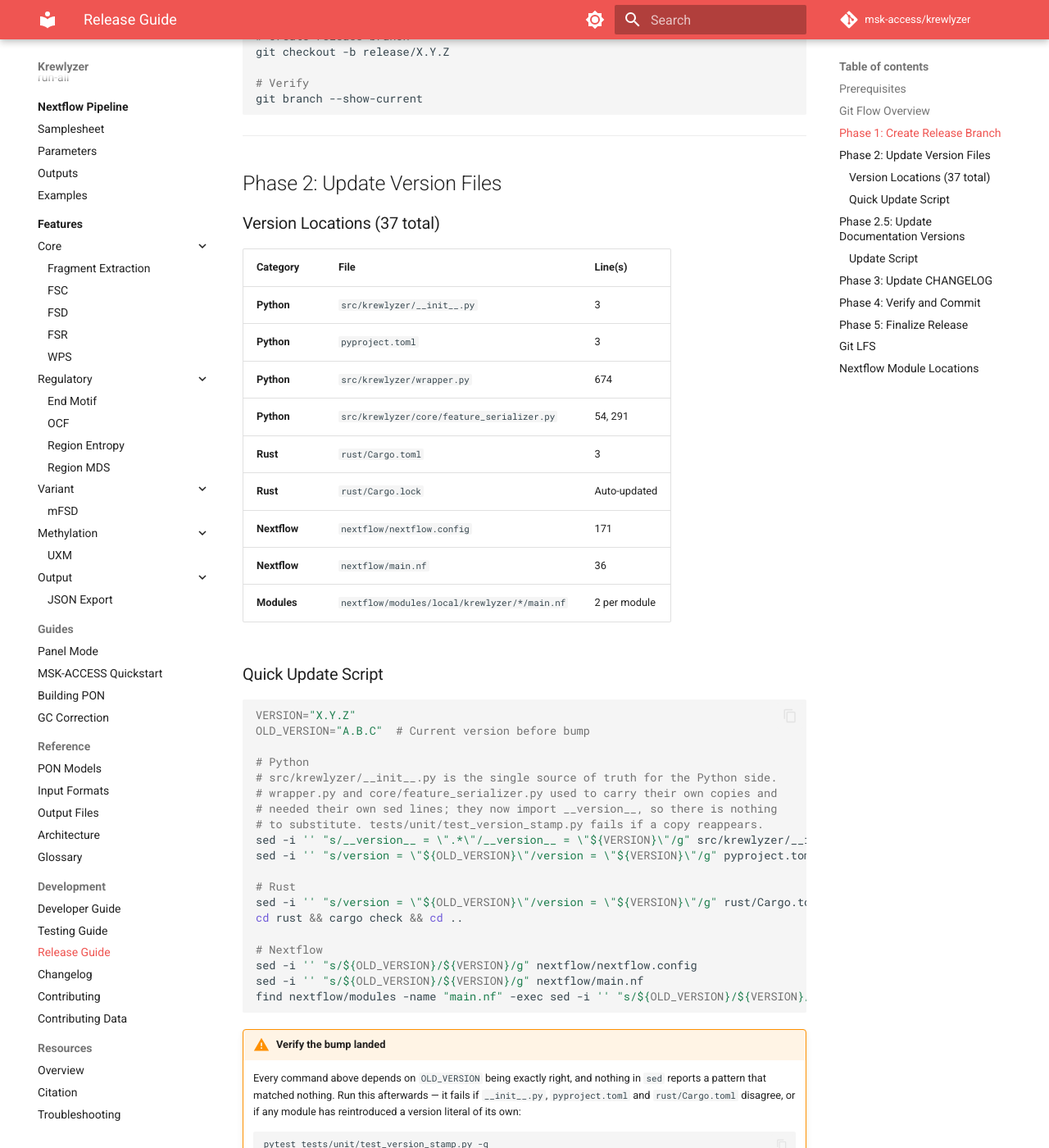
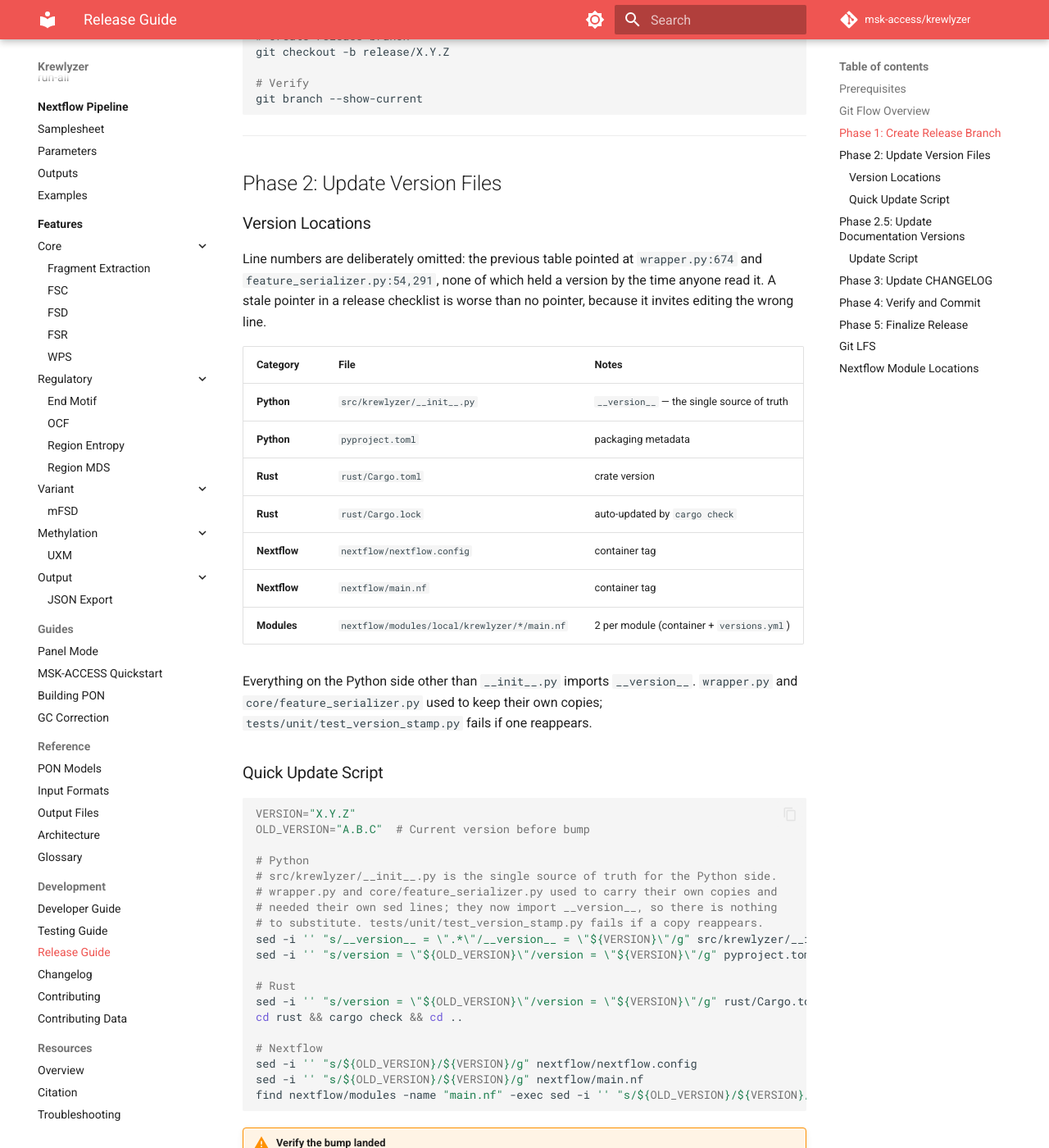
Before and after one commit to msk-access/krewlyzer, an MkDocs documentation site: the page built from docs/development/release-guide.md, in a window 1280 px wide and 1400 px high, scrolled down 1037 px. Shown: the whole window at 82% size. Built offline with MkDocs 1.6.1 and Material for MkDocs 9.7.7, drawn with Linux system fonts in a browser that asks for light colours; comment, search, counter and statistics services are not loaded; the version menu is left out.

Commit message:
docs(release): drop stale version line numbers from the location table
The table pointed at wrapper.py:674 and feature_serializer.py:54,291.
None of the three held a version -- wrapper.py's copy was at 1008, and
the serializer's at 76 and 319. A stale pointer in a checklist is worse
than none: it invites editing whatever now sits on that line.

Replaced with file-level entries plus what each one is for, and a note
that everything on the Python side other than __init__.py imports
__version__.

Co-Authored-By: Claude Fable 5 <noreply@anthropic.com>

```diff
--- a/docs/development/release-guide.md
+++ b/docs/development/release-guide.md
@@ -49,19 +49,26 @@ git branch --show-current
 
 ## Phase 2: Update Version Files
 
-### Version Locations (37 total)
+### Version Locations
 
-| Category | File | Line(s) |
-|----------|------|---------|
-| **Python** | `src/krewlyzer/__init__.py` | 3 |
-| **Python** | `pyproject.toml` | 3 |
-| **Python** | `src/krewlyzer/wrapper.py` | 674 |
-| **Python** | `src/krewlyzer/core/feature_serializer.py` | 54, 291 |
-| **Rust** | `rust/Cargo.toml` | 3 |
-| **Rust** | `rust/Cargo.lock` | Auto-updated |
-| **Nextflow** | `nextflow/nextflow.config` | 171 |
-| **Nextflow** | `nextflow/main.nf` | 36 |
-| **Modules** | `nextflow/modules/local/krewlyzer/*/main.nf` | 2 per module |
+Line numbers are deliberately omitted: the previous table pointed at
+`wrapper.py:674` and `feature_serializer.py:54,291`, none of which held a
+version by the time anyone read it. A stale pointer in a release checklist is
+worse than no pointer, because it invites editing the wrong line.
+
+| Category | File | Notes |
+|----------|------|-------|
+| **Python** | `src/krewlyzer/__init__.py` | `__version__` — the single source of truth |
+| **Python** | `pyproject.toml` | packaging metadata |
+| **Rust** | `rust/Cargo.toml` | crate version |
+| **Rust** | `rust/Cargo.lock` | auto-updated by `cargo check` |
+| **Nextflow** | `nextflow/nextflow.config` | container tag |
+| **Nextflow** | `nextflow/main.nf` | container tag |
+| **Modules** | `nextflow/modules/local/krewlyzer/*/main.nf` | 2 per module (container + `versions.yml`) |
+
+Everything on the Python side other than `__init__.py` imports `__version__`.
+`wrapper.py` and `core/feature_serializer.py` used to keep their own copies;
+`tests/unit/test_version_stamp.py` fails if one reappears.
 
 ### Quick Update Script
 
```
